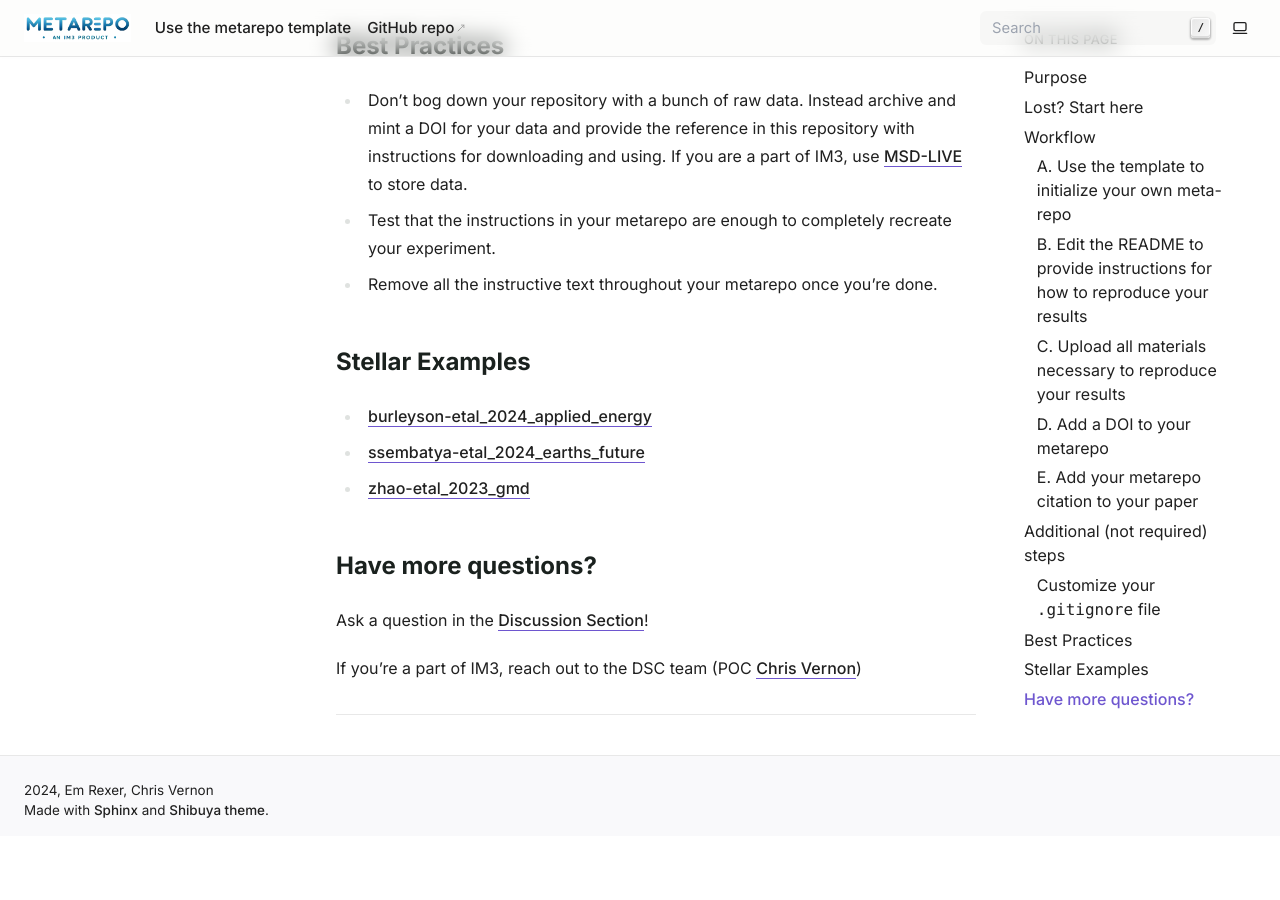
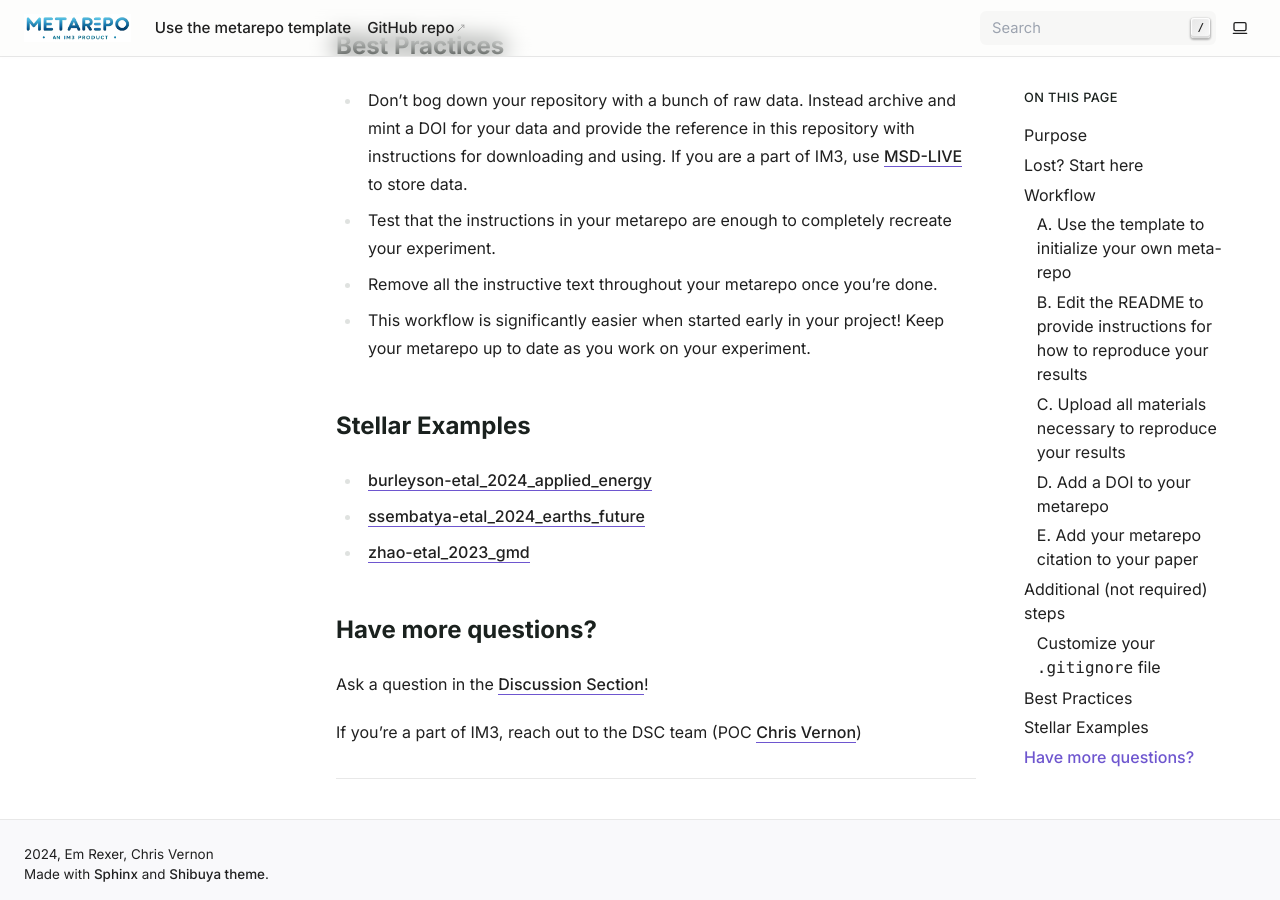
Before and after one commit to IMMM-SFA/metarepo, a Sphinx documentation site: the page built from docs/source/index.md, in a window 1280 px wide and 900 px high, scrolled down 3670 px. Built offline with Sphinx 7.4.7, drawn with Linux system fonts in a browser that asks for light colours; before the commit the page ends 4506 px from its top, so only the background shows below that.

Commit message:
add note to start early

```diff
--- a/docs/source/index.md
+++ b/docs/source/index.md
@@ -77,6 +77,7 @@ A general `.gitignore` for use with Python or R development is included. However
 - Don't bog down your repository with a bunch of raw data.  Instead archive and mint a DOI for your data and provide the reference in this repository with instructions for downloading and using. If you are a part of IM3, use [MSD-LIVE](https://msdlive.org/) to store data.
 - Test that the instructions in your metarepo are enough to completely recreate your experiment.
 - Remove all the instructive text throughout your metarepo once you're done.
+- This workflow is significantly easier when started early in your project! Keep your metarepo up to date as you work on your experiment.
 
 
 ## Stellar Examples
```
